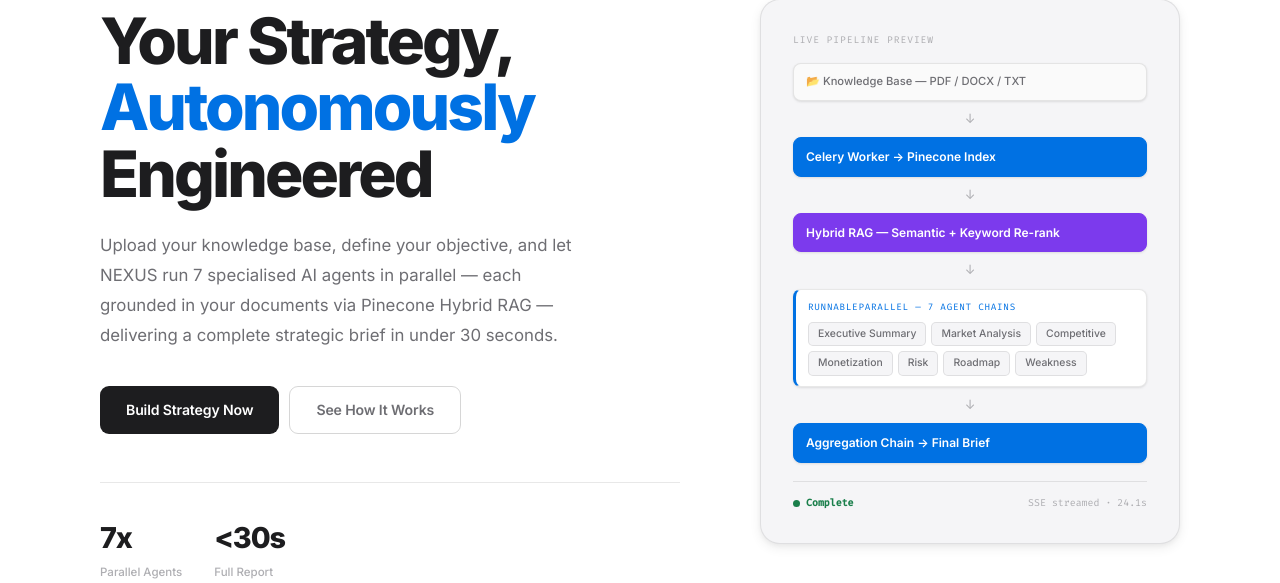
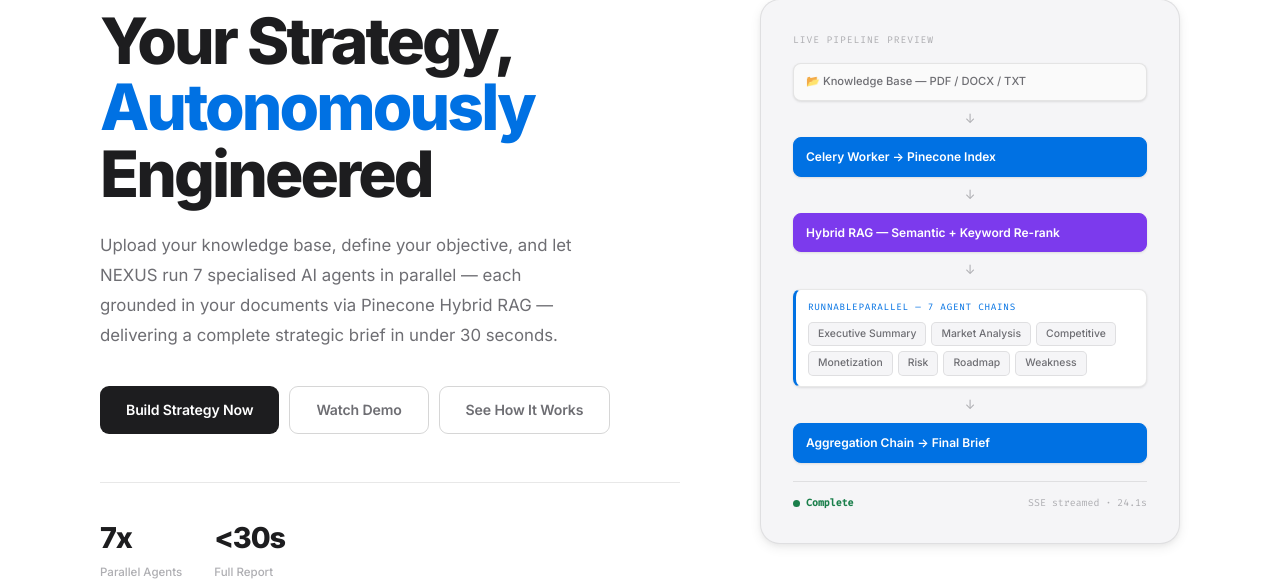
Before and after one commit to karan-chandel-asc/Autonomous-Ai-Strategy-Engine, a Django app: page /main-app/home/ in a window 1280 px wide. Shown: the part 159-742 px from the top of the page. Run offline with Django 5.2, Linux system fonts and the light colour scheme; parts of the project's set-up code (start-up, migrations or seed data) failed here and were passed over.

Commit message:
add the demo vedio

```diff
--- a/templates/ase_home.html
+++ b/templates/ase_home.html
@@ -376,6 +376,7 @@
     <p class="hero-p">Upload your knowledge base, define your objective, and let NEXUS run 7 specialised AI agents in parallel — each grounded in your documents via Pinecone Hybrid RAG — delivering a complete strategic brief in under 30 seconds.</p>
     <div class="hero-actions">
       <a href="/main-app/strategy/" class="btn btn-dark btn-hero">Build Strategy Now</a>
+      <a href="https://drive.google.com/file/d/1tZ-6SqX62Te6gPT1s_nhXNWS10ctGmNq/view?usp=sharing" target="_blank" rel="noopener noreferrer" class="btn btn-ghost btn-hero">Watch Demo</a>
       <a href="#how" class="btn btn-ghost btn-hero">See How It Works</a>
     </div>
     <div class="hero-metrics">
@@ -705,6 +706,7 @@
   <p>Upload your knowledge base, set your objective, and get a full AI-powered strategic brief — streamed live in under 30 seconds.</p>
   <div class="cta-btns">
     <a href="/main-app/strategy/" class="btn-cta-primary">Build My Strategy →</a>
+    <a href="https://drive.google.com/file/d/1tZ-6SqX62Te6gPT1s_nhXNWS10ctGmNq/view?usp=sharing" target="_blank" rel="noopener noreferrer" class="btn-cta-ghost">Watch Demo</a>
     <a href="/auth-api/user_login/" class="btn-cta-ghost">Sign In</a>
   </div>
 </div>
```
Also changed, not shown: README.md.
